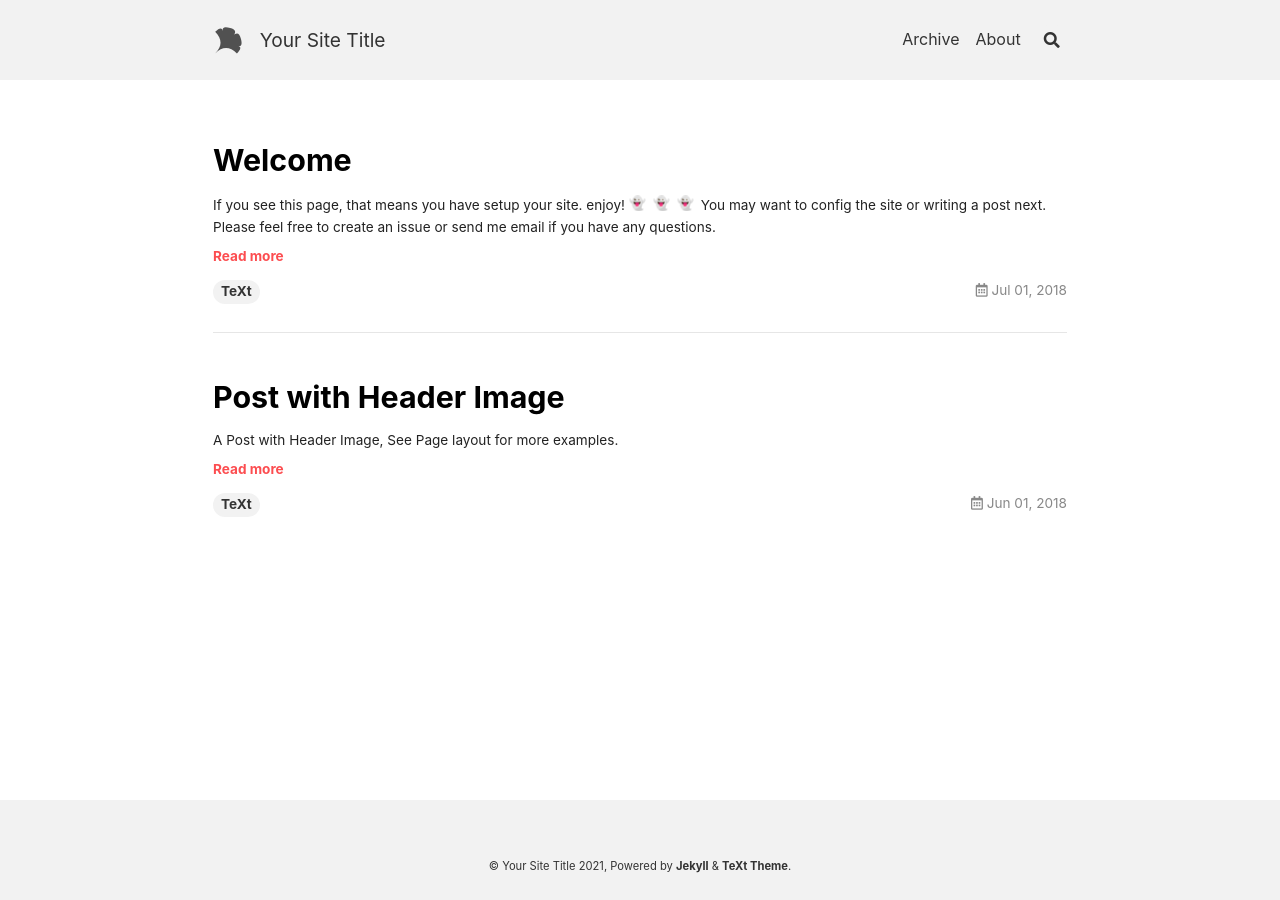
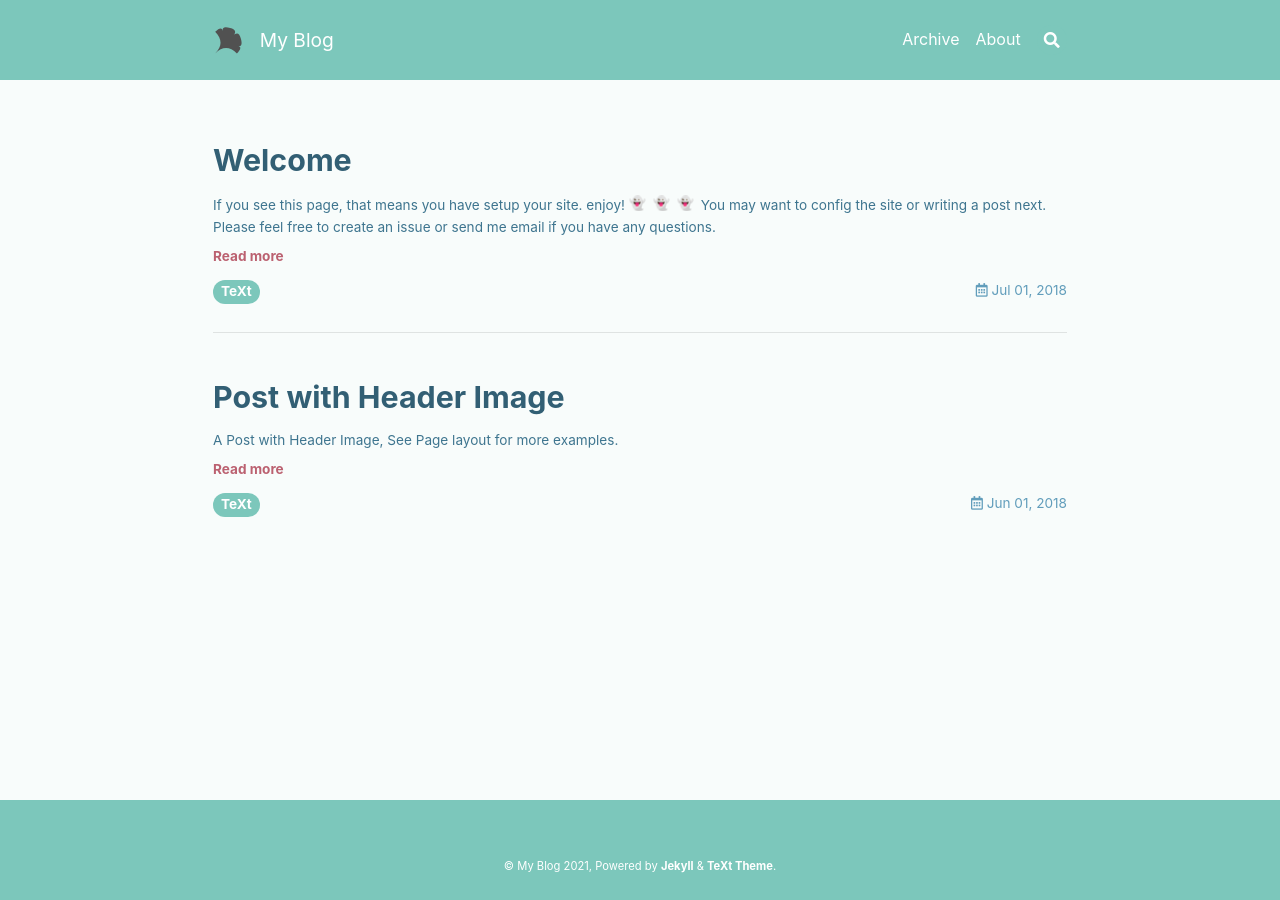
Before and after one commit to YmengYang/Ymengyang.github.io, a Jekyll site: the page built from index.html, in a window 1280 px wide. Built offline with Jekyll 4.4.1, drawn with Linux system fonts in a browser that asks for light colours; nearby versions of some CDN libraries; emoji names are drawn with the system emoji font; the list of posts is cut into pages by our own code.

Commit message:
修改了配置文件

```diff
--- a/_config.yml
+++ b/_config.yml
@@ -16,11 +16,11 @@
 
 ## => Site Settings
 ##############################
-text_skin: default # "default" (default), "dark", "forest", "ocean", "chocolate", "orange"
+text_skin: forest # "default" (default), "dark", "forest", "ocean", "chocolate", "orange"
 highlight_theme: default # "default" (default), "tomorrow", "tomorrow-night", "tomorrow-night-eighties", "tomorrow-night-blue", "tomorrow-night-bright"
 url     : # the base hostname & protocol for your site e.g. https://www.someone.com
 baseurl : # does not include hostname
-title   : Your Site Title
+title   : My Blog
 description: > # this means to ignore newlines until "Language & timezone"
   Your Site Description
 
```
